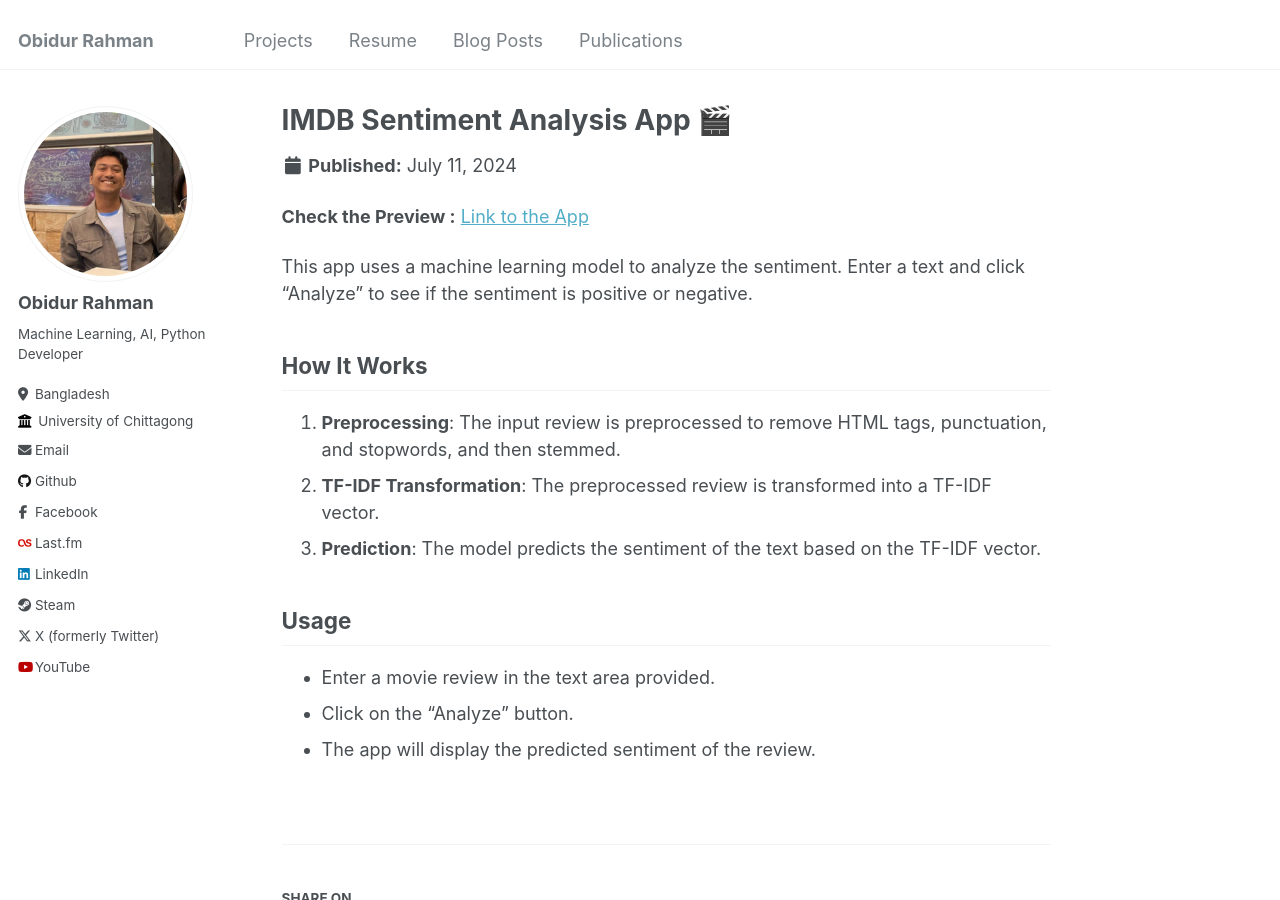
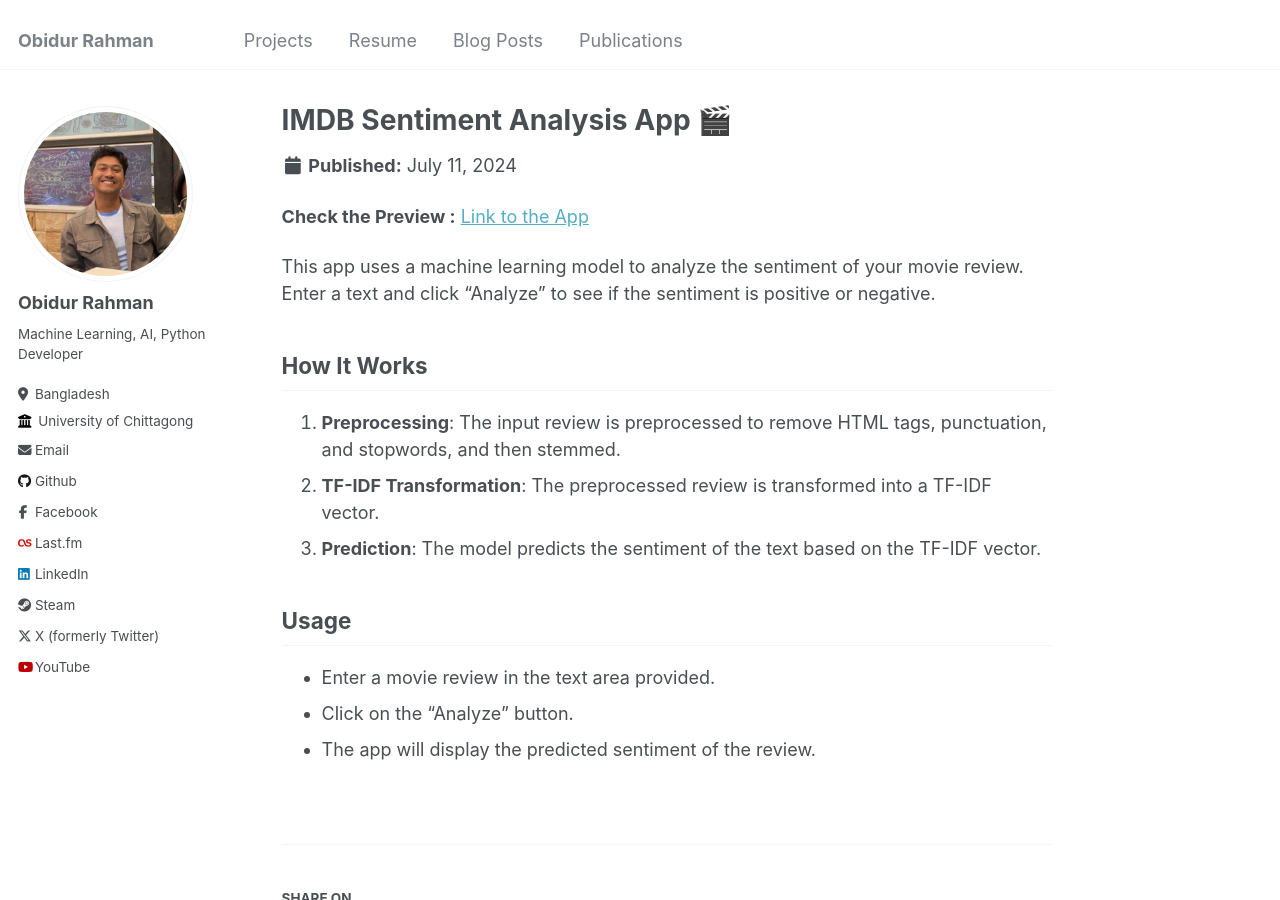
Before and after one commit to Ashfinn/personal-website, a Jekyll site: the page built from _portfolio/portfolio-1.md, in a window 1280 px wide and 900 px high. Built offline with Jekyll 4.4.1, drawn with Linux system fonts in a browser that asks for light colours.

Commit message:
modified:   _portfolio/portfolio-1.md

```diff
--- a/_portfolio/portfolio-1.md
+++ b/_portfolio/portfolio-1.md
@@ -6,7 +6,7 @@
 
 **Check the Preview :** [Link to the App](https://imdb-sentiment-analyzer.streamlit.app/)
 
-This app uses a machine learning model to analyze the sentiment. Enter a text and click "Analyze" to see if the sentiment is positive or negative.
+This app uses a machine learning model to analyze the sentiment of your movie review. Enter a text and click "Analyze" to see if the sentiment is positive or negative.
 
 ## How It Works
 1. **Preprocessing**: The input review is preprocessed to remove HTML tags, punctuation, and stopwords, and then stemmed.
```
